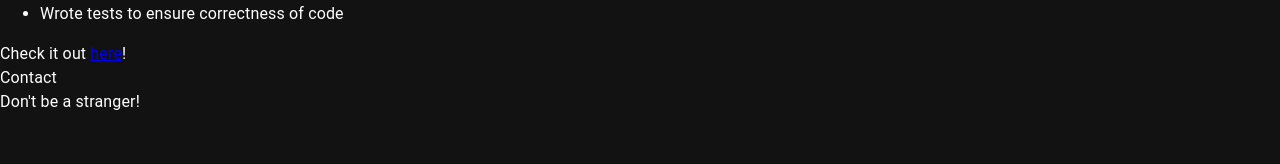
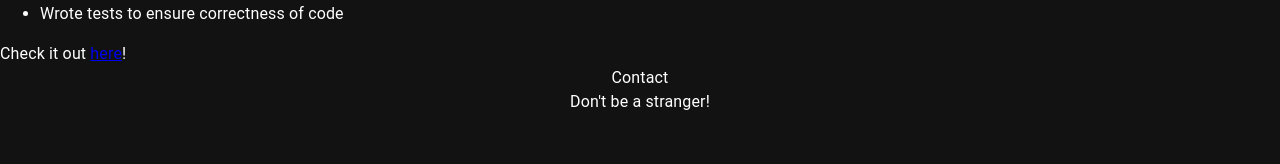
Before and after one commit to ChengGeng97/chenggeng97.github.io, a React (Create React App) app: page / in a window 1280 px wide. Shown: the part 3348-3512 px from the top of the page. Built offline with nearby package versions, Linux system fonts and the light colour scheme.

Commit message:
feat: centered the contact section

```diff
--- a/src/ContactSection.js
+++ b/src/ContactSection.js
@@ -5,8 +5,8 @@ import { Grid, Link, Typography } from "@mui/material";
 export function ContactSection() {
   return (
     <Box id="contact" className="Section">
-      <Box>Contact</Box>
-      <Box>Don't be a stranger!</Box>
+      <Typography align="center">Contact</Typography>
+      <Typography align="center">Don't be a stranger!</Typography>
 
       <Grid container rowSpacing={1} alignItems="center" justify="center" margin="5vw">
         <Grid item margin="auto">
```
